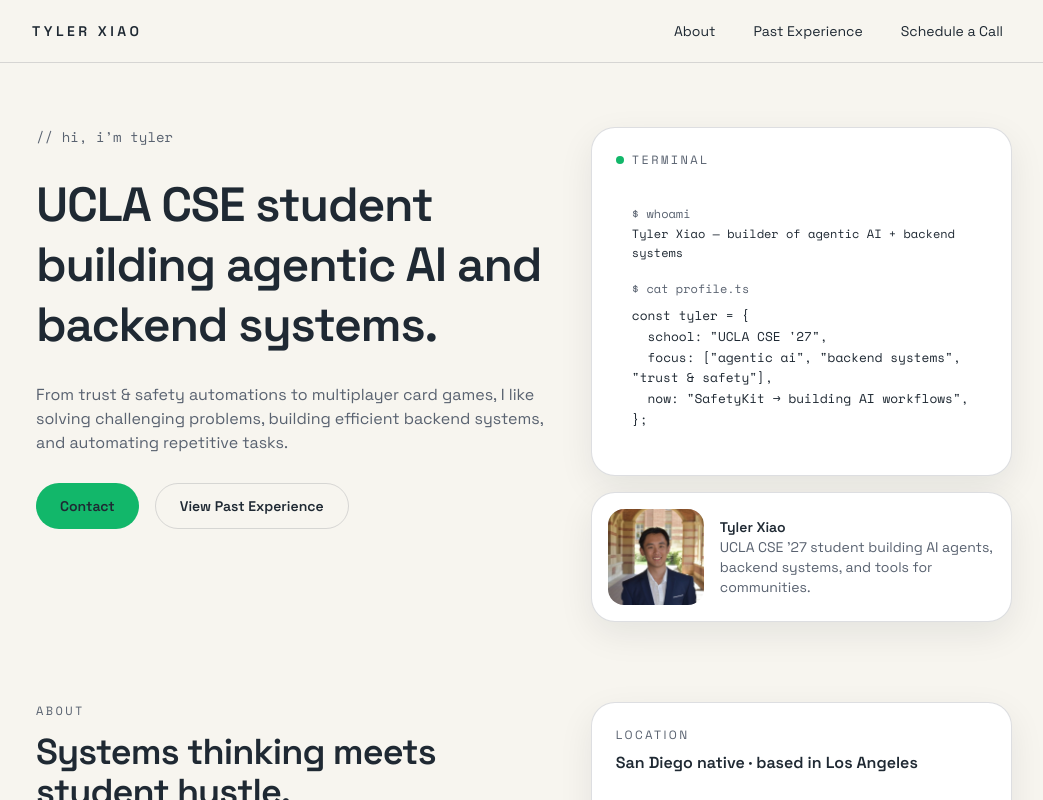
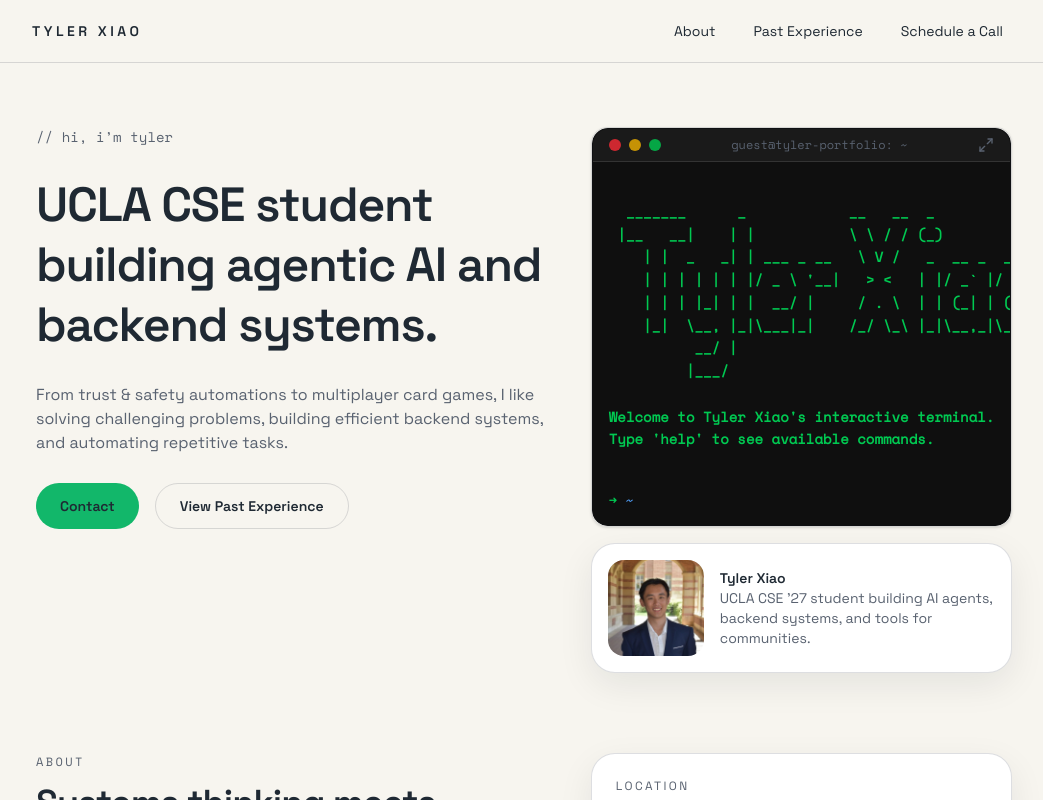
Before and after one commit to lordboba/txdev, a Next.js app in the folder personal-website/: page / in a window 1280 px wide. Shown: the top 800 px of the page, without its empty margins (116-1159 px from the left). Built offline with nearby package versions, Linux system fonts and the light colour scheme.

Commit message:
Embed terminal UI to home page + add full screen capabilities

```diff
--- a/personal-website/app/page.tsx
+++ b/personal-website/app/page.tsx
@@ -7,6 +7,7 @@ import {
   quickFacts,
   writings,
 } from "@/lib/siteData";
+import { HomeTerminal } from "@/components/Terminal/HomeTerminal";
 
 const navLinks = [
   { label: "About", href: "#about" },
@@ -99,18 +100,7 @@ export default function Home() {
             </div>
           </div>
           <div className="space-y-4">
-            <div className="pane p-6 font-mono text-sm">
-              <div className="mb-4 flex items-center gap-2 text-muted">
-                <span className="h-2 w-2 rounded-full bg-secondary" />
-                <span className="text-xs uppercase tracking-[0.2em]">terminal</span>
-              </div>
-              <div className="rounded-2xl bg-color-code px-4 py-5 text-xs leading-relaxed text-foreground">
-                <p className="text-muted">$ whoami</p>
-                <p>Tyler Xiao — builder of agentic AI + backend systems</p>
-                <p className="mt-4 text-muted">$ cat profile.ts</p>
-                <pre className="mt-2 whitespace-pre-wrap text-[0.8rem]">{heroSnippet}</pre>
-              </div>
-            </div>
+            <HomeTerminal />
             <div className="pane flex items-center gap-4 p-4">
               <Image
                 src="/pfp.jpeg"
--- a/personal-website/app/terminal/page.tsx
+++ b/personal-website/app/terminal/page.tsx
@@ -2,9 +2,9 @@ import { Terminal } from "../../components/Terminal/Terminal";
 
 export const metadata = {
   title: "Terminal | Tyler Xiao",
-  description: "Interactive terminal portfolio",
+  description: "Interactive terminal",
 };
 
 export default function TerminalPage() {
-  return <Terminal />;
+  return <Terminal isFullScreen={true} />;
 }
--- /dev/null
+++ b/personal-website/components/Terminal/HomeTerminal.tsx
@@ -0,0 +1,17 @@
+"use client";
+
+import { useState } from "react";
+import { Terminal } from "./Terminal";
+
+export const HomeTerminal = () => {
+  const [isFullScreen, setIsFullScreen] = useState(false);
+
+  return (
+    <div className="h-[400px] w-full rounded-2xl overflow-hidden border border-divider shadow-sm">
+      <Terminal
+        isFullScreen={isFullScreen}
+        onToggleFullScreen={() => setIsFullScreen(!isFullScreen)}
+      />
+    </div>
+  );
+};
--- a/personal-website/components/Terminal/Terminal.tsx
+++ b/personal-website/components/Terminal/Terminal.tsx
@@ -5,7 +5,7 @@ import { useTerminal } from "./useTerminal";
 import { TerminalInput } from "./TerminalInput";
 import { TerminalOutput } from "./TerminalOutput";
 
-export const Terminal = () => {
+export const Terminal = ({ isFullScreen, onToggleFullScreen }: { isFullScreen?: boolean; onToggleFullScreen?: () => void }) => {
   const { history, handleCommand, isBooting } = useTerminal();
   const bottomRef = useRef<HTMLDivElement>(null);
 
@@ -14,9 +14,61 @@ export const Terminal = () => {
     bottomRef.current?.scrollIntoView({ behavior: "smooth" });
   }, [history, isBooting]);
 
+  // Handle Escape key to exit full screen
+  useEffect(() => {
+    const handleEsc = (e: KeyboardEvent) => {
+      if (isFullScreen && e.key === "Escape" && onToggleFullScreen) {
+        onToggleFullScreen();
+      }
+    };
+    window.addEventListener("keydown", handleEsc);
+    return () => window.removeEventListener("keydown", handleEsc);
+  }, [isFullScreen, onToggleFullScreen]);
+
+  const containerClass = isFullScreen
+    ? "fixed inset-0 z-50 h-screen w-screen bg-[#0f0f0f]"
+    : "relative h-full w-full rounded-2xl bg-[#0f0f0f] border border-divider";
+
+  const textClass = isFullScreen ? "text-sm sm:text-base" : "text-xs sm:text-sm";
+  const paddingClass = isFullScreen ? "p-4 sm:p-6" : "p-3 sm:p-4";
+
   return (
-    <div className="min-h-screen bg-[#0f0f0f] text-[#f0f0f0] p-4 sm:p-8 font-mono text-sm sm:text-base overflow-y-auto" onClick={() => document.querySelector("input")?.focus()}>
-      <div className="max-w-4xl mx-auto">
+    <div
+      className={`${containerClass} ${textClass} text-[#f0f0f0] font-mono flex flex-col overflow-hidden transition-all duration-300`}
+      onClick={() => document.querySelector("input")?.focus()}
+    >
+      {/* Terminal Header / Controls */}
+      <div className="flex items-center justify-between bg-[#1a1a1a] px-4 py-2 border-b border-[#333] shrink-0">
+        <div className="flex gap-2">
+          <div className="h-3 w-3 rounded-full bg-red-500/80" />
+          <div className="h-3 w-3 rounded-full bg-yellow-500/80" />
+          <div className="h-3 w-3 rounded-full bg-green-500/80" />
+        </div>
+        <div className="flex items-center gap-2">
+            <span className="text-xs text-muted hidden sm:inline-block">guest@tyler-portfolio: ~</span>
+        </div>
+        <div className="flex items-center gap-2">
+          {onToggleFullScreen && (
+            <button
+              onClick={(e) => {
+                e.stopPropagation();
+                onToggleFullScreen();
+              }}
+              className="text-muted transition hover:text-foreground"
+              title={isFullScreen ? "Exit Full Screen (Esc)" : "Enter Full Screen"}
+            >
+              {isFullScreen ? (
+                <svg xmlns="http://www.w3.org/2000/svg" width="16" height="16" viewBox="0 0 24 24" fill="none" stroke="currentColor" strokeWidth="2" strokeLinecap="round" strokeLinejoin="round"><path d="M8 3v3a2 2 0 0 1-2 2H3"/><path d="M21 8h-3a2 2 0 0 1-2-2V3"/><path d="M3 16h3a2 2 0 0 1 2 2v3"/><path d="M16 21v-3a2 2 0 0 1 2-2h3"/></svg>
+              ) : (
+                <svg xmlns="http://www.w3.org/2000/svg" width="16" height="16" viewBox="0 0 24 24" fill="none" stroke="currentColor" strokeWidth="2" strokeLinecap="round" strokeLinejoin="round"><path d="M15 3h6v6"/><path d="M9 21H3v-6"/><path d="M21 3l-7 7"/><path d="M3 21l7-7"/></svg>
+              )}
+            </button>
+          )}
+        </div>
+      </div>
+
+      <div className={`flex-1 overflow-y-auto ${paddingClass} scrollbar-thin scrollbar-thumb-gray-700 scrollbar-track-transparent`}>
+        <div className="mx-auto max-w-4xl">
           <TerminalOutput history={history} />
 
           {!isBooting && (
@@ -24,7 +76,7 @@ export const Terminal = () => {
           )}
 
           {isBooting && (
-          <div className="animate-pulse text-green-500 mt-2">
+            <div className="mt-2 animate-pulse text-green-500">
               System initializing...
             </div>
           )}
@@ -32,5 +84,6 @@ export const Terminal = () => {
           <div ref={bottomRef} />
         </div>
       </div>
+    </div>
   );
 };
--- a/personal-website/components/Terminal/TerminalInput.tsx
+++ b/personal-website/components/Terminal/TerminalInput.tsx
@@ -74,7 +74,7 @@ export const TerminalInput = ({ onCommand, disabled }: TerminalInputProps) => {
   };
 
   return (
-    <div className="flex items-center gap-2 text-lg font-mono">
+    <div className="flex items-center gap-2 font-mono">
       <span className="text-green-500">➜</span>
       <span className="text-blue-400">~</span>
       <input
--- a/personal-website/components/Terminal/ascii.ts
+++ b/personal-website/components/Terminal/ascii.ts
@@ -10,6 +10,6 @@ export const ASCII_ART = `
 `;
 
 export const WELCOME_MESSAGE = [
-  "Welcome to Tyler Xiao's interactive terminal portfolio.",
+  "Welcome to Tyler Xiao's interactive terminal.",
   "Type 'help' to see available commands.",
 ];
--- a/personal-website/components/Terminal/types.ts
+++ b/personal-website/components/Terminal/types.ts
@@ -11,7 +11,8 @@ export type CommandType =
   | "cat"
   | "pwd"
   | "whoami"
-  | "echo";
+  | "echo"
+  | "ascii";
 
 export interface HistoryItem {
   id: string;
--- a/personal-website/components/Terminal/useTerminal.tsx
+++ b/personal-website/components/Terminal/useTerminal.tsx
@@ -119,7 +119,7 @@ export const useTerminal = () => {
                     </a>
                     <span className="text-xs text-gray-500">({project.role})</span>
                   </div>
-                  <p className="text-sm">{project.description}</p>
+                  <p>{project.description}</p>
                   <div className="flex gap-2 mt-1">
                     {project.tech.map((t, j) => (
                       <span key={j} className="text-xs text-yellow-600 bg-yellow-900/20 px-1 rounded">
@@ -143,8 +143,8 @@ export const useTerminal = () => {
                     <span className="font-bold text-green-400">{exp.company}</span>
                     <span className="text-xs text-gray-500">{exp.start} - {exp.end}</span>
                   </div>
-                  <p className="text-sm text-gray-300">{exp.role}</p>
-                  <p className="text-sm italic mt-1">{exp.summary}</p>
+                  <p className="text-gray-300">{exp.role}</p>
+                  <p className="italic mt-1">{exp.summary}</p>
                 </div>
               ))}
             </div>
```
Lines whose indentation alone changed are shown as unchanged.
